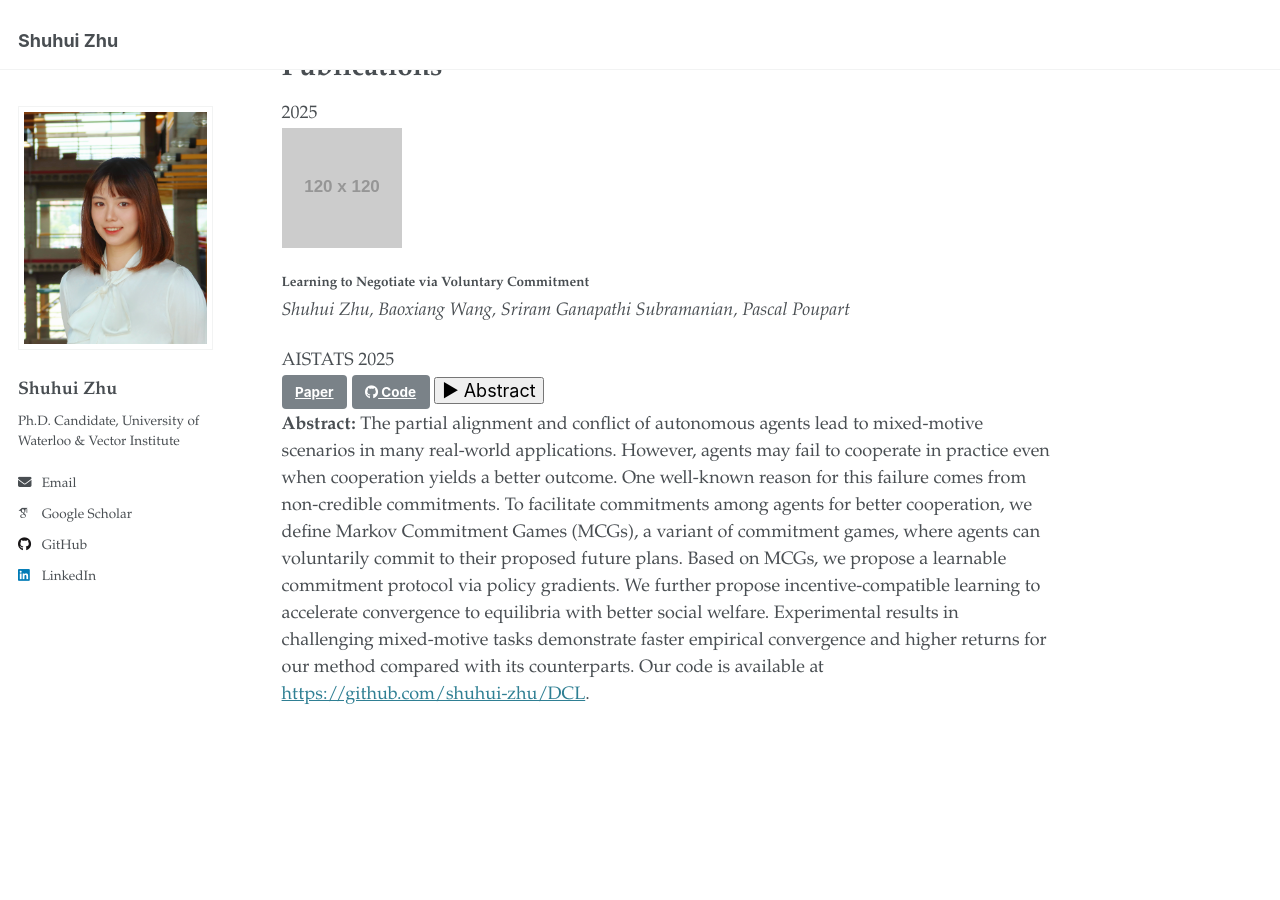
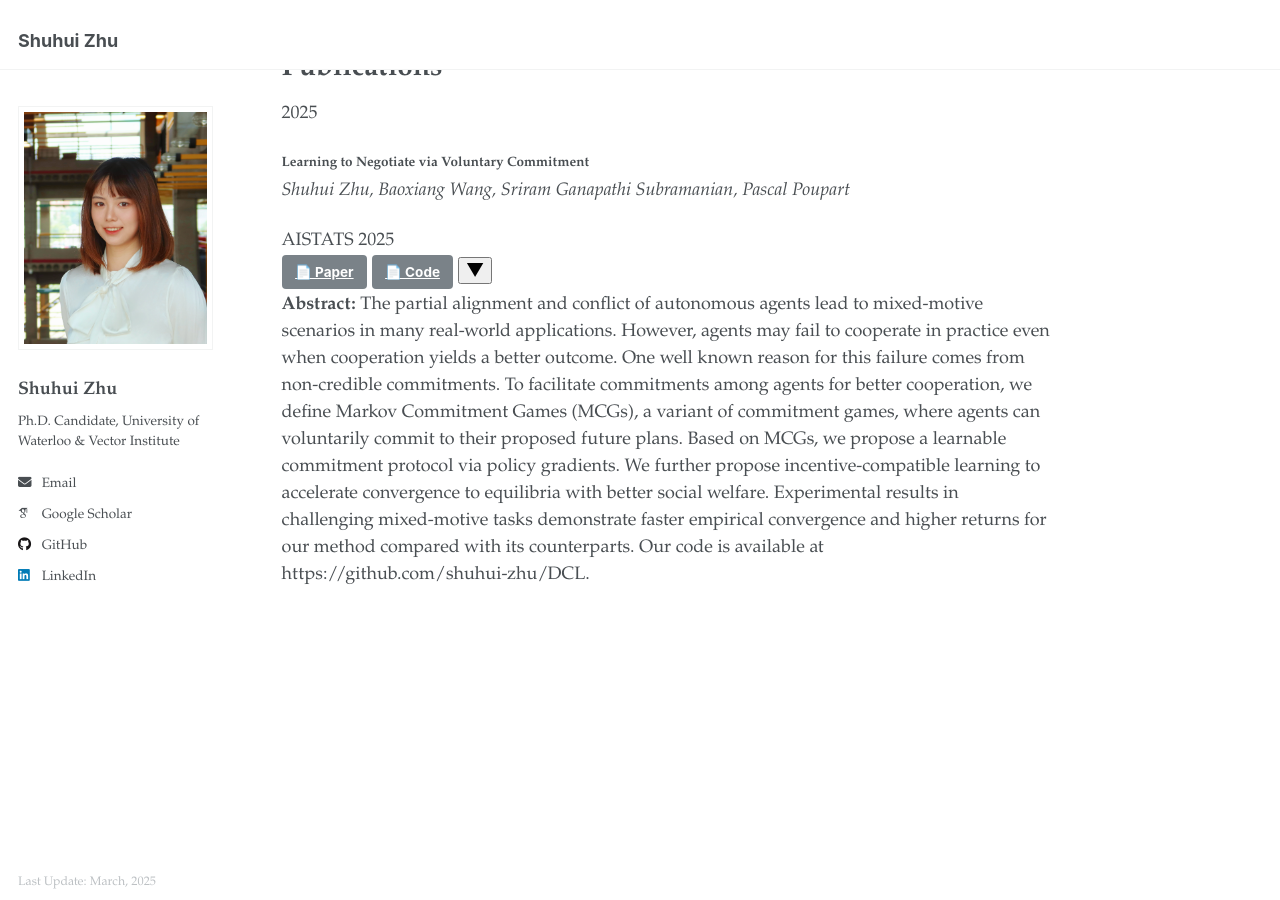
Before and after one commit to shuhui-zhu/shuhui-zhu.github.io, a Jekyll site: the page built from _pages/about.md, in a window 1280 px wide and 900 px high, scrolled down 681 px. Built offline with Jekyll 4.4.1, drawn with Linux system fonts in a browser that asks for light colours; some web fonts are replaced.

Commit message:
revert changes

```diff
--- a/_config.yml
+++ b/_config.yml
@@ -351,5 +351,3 @@ compress_html:
   clippings: all
   ignore:
     envs: development
-
-font_awesome: true
--- a/_includes/footer.html
+++ b/_includes/footer.html
@@ -20,22 +20,7 @@
 {% endif %} -->
 
 <div class="page__footer-copyright">
-    <!-- &copy; {{ site.time | date: '%Y' }} {{ site.name | default: site.title }}, {{ site.data.ui-text[site.locale].powered_by | default: "Powered by" }} <a href="http://jekyllrb.com" rel="nofollow">Jekyll</a> &amp; <a href="https://github.com/academicpages/academicpages.github.io">AcademicPages</a>, a fork of <a href="https://mademistakes.com/work/minimal-mistakes-jekyll-theme/" rel="nofollow">Minimal Mistakes</a>.<br /> -->
-    <!-- Last update: {{ "now" | date: '%Y-%m-%d' %}} -->
-    Last Update: {{ "now" | date: "%B, %Y" }}
+  <!-- &copy; {{ site.time | date: '%Y' }} {{ site.name | default: site.title }}, {{ site.data.ui-text[site.locale].powered_by | default: "Powered by" }} <a href="http://jekyllrb.com" rel="nofollow">Jekyll</a> &amp; <a href="https://github.com/academicpages/academicpages.github.io">AcademicPages</a>, a fork of <a href="https://mademistakes.com/work/minimal-mistakes-jekyll-theme/" rel="nofollow">Minimal Mistakes</a>.<br /> -->
+  <!-- Last update: {{ "now" | date: '%Y-%m-%d' %}} -->
+  Last Update: {{ "now" | date: "%B, %Y" }}
 </div>
-
-<script>
-    function toggleAbstract(id, btn) {
-        var abstract = document.getElementById(id);
-        var icon = btn.querySelector(".toggle-icon");
-
-        if (abstract.style.display === "none" || abstract.style.display === "") {
-            abstract.style.display = "block";
-            icon.textContent = "▼"; // Downward arrow when expanded
-        } else {
-            abstract.style.display = "none";
-            icon.textContent = "▶"; // Rightward arrow when collapsed
-        }
-    }
-</script>
--- a/_pages/about.md
+++ b/_pages/about.md
@@ -26,28 +26,16 @@ Publications
 <div class="timeline">
   <div class="timeline-item">
     <div class="timeline-year">2025</div>
-    <!-- Unified container for image and content -->
-    <div class="publication-container">
-      <!-- Paper Figure -->
-      <div class="publication-image">
-        <img src="https://via.placeholder.com/120" alt="Paper Figure">
+    <div class="timeline-content">
+      <h4>Learning to Negotiate via Voluntary Commitment</h4>
+      <p><i>Shuhui Zhu, Baoxiang Wang, Sriram Ganapathi Subramanian, Pascal Poupart</i></p>
+      <span class="label">AISTATS 2025</span><br>
+      <a href="https://openreview.net/forum?id=DZwHPyPeZO" target="_blank" class="btn">📄 Paper</a>
+      <a href="https://github.com/shuhui-zhu/DCL" target="_blank" class="btn">📄 Code</a>
+      <button class="toggle-abstract" onclick="toggleAbstract('abstract1')">▼</button>
+      <div id="abstract1" class="abstract-content">
+        <p><strong>Abstract:</strong> The partial alignment and conflict of autonomous agents lead to mixed-motive scenarios in many real-world applications. However, agents may fail to cooperate in practice even when cooperation yields a better outcome. One well known reason for this failure comes from non-credible commitments. To facilitate commitments among agents for better cooperation, we define Markov Commitment Games (MCGs), a variant of commitment games, where agents can voluntarily commit to their proposed future plans. Based on MCGs, we propose a learnable commitment protocol via policy gradients. We further propose incentive-compatible learning to accelerate convergence to equilibria with better social welfare. Experimental results in challenging mixed-motive tasks demonstrate faster empirical convergence and higher returns for our method compared with its counterparts. Our code is available at https://github.com/shuhui-zhu/DCL.</p>
       </div>
-      <!-- Paper Content -->
-      <div class="publication-content">
-        <h4>Learning to Negotiate via Voluntary Commitment</h4>
-        <p><i>Shuhui Zhu, Baoxiang Wang, Sriram Ganapathi Subramanian, Pascal Poupart</i></p>
-        <span class="label">AISTATS 2025</span><br>
-        <a href="https://openreview.net/forum?id=DZwHPyPeZO" target="_blank" class="btn"> Paper</a>
-        <a href="https://github.com/shuhui-zhu/DCL" target="_blank" class="btn">
-        <i class="fa-brands fa-github"></i> Code
-        </a>
-        <button class="toggle-abstract" onclick="toggleAbstract('abstract1', this)">
-        <span class="toggle-icon">▶</span> Abstract
-        </button>
-        <div id="abstract1" class="abstract-content">
-          <p><strong>Abstract:</strong> The partial alignment and conflict of autonomous agents lead to mixed-motive scenarios in many real-world applications. However, agents may fail to cooperate in practice even when cooperation yields a better outcome. One well-known reason for this failure comes from non-credible commitments. To facilitate commitments among agents for better cooperation, we define Markov Commitment Games (MCGs), a variant of commitment games, where agents can voluntarily commit to their proposed future plans. Based on MCGs, we propose a learnable commitment protocol via policy gradients. We further propose incentive-compatible learning to accelerate convergence to equilibria with better social welfare. Experimental results in challenging mixed-motive tasks demonstrate faster empirical convergence and higher returns for our method compared with its counterparts. Our code is available at <a href="https://github.com/shuhui-zhu/DCL" target="_blank">https://github.com/shuhui-zhu/DCL</a>.</p>
-        </div>
-      </div>
-    </div> <!-- End of publication-container -->
+    </div>
   </div>
 </div>
```
Also changed, not shown: assets/css/custom.css (deleted, +0 -20 lines).
